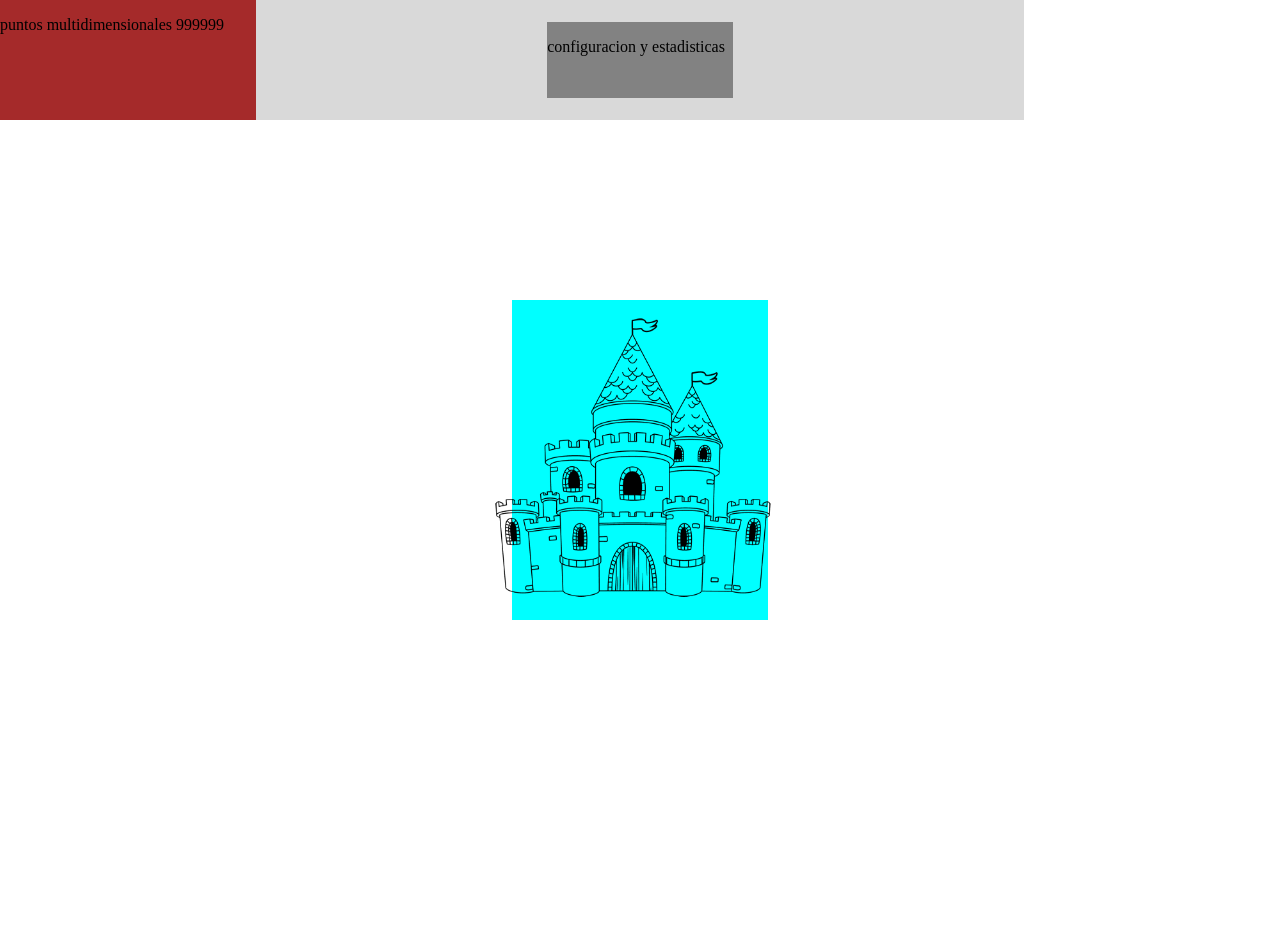
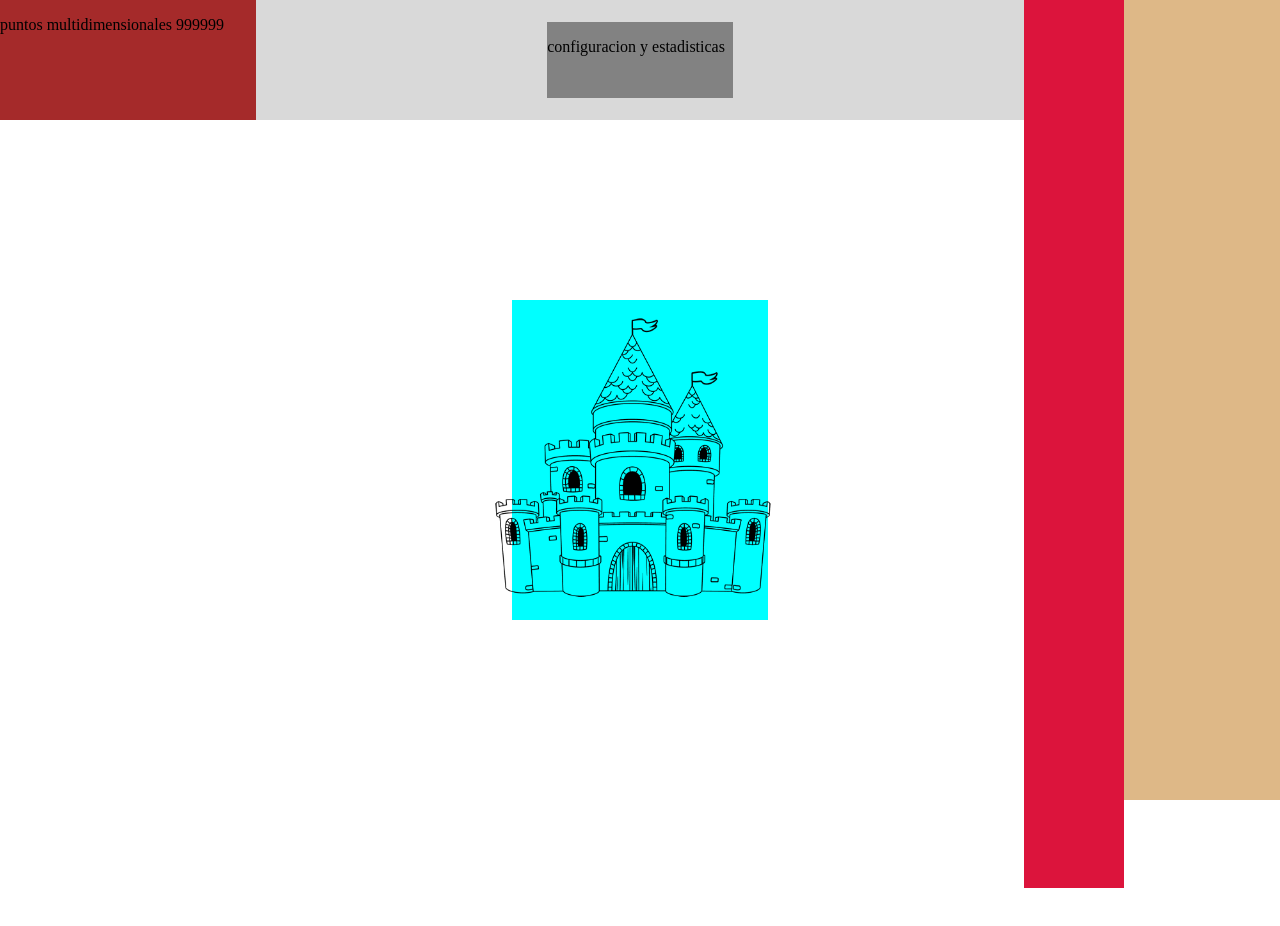
Before and after one commit to 3-TIC-ORT/proyecto-3-tripping-clicker, a plain HTML site: page index.html in a window 1280 px wide. Before the commit the page ends 800 px from the top, so only its background shows below. Drawn offline with Linux system fonts and the light colour scheme; files whose address does not match are found by name.

Commit message:
push  simon 2

```diff
--- a/index.html
+++ b/index.html
@@ -7,7 +7,7 @@
     <title>Document</title>
     <link rel="stylesheet" href="style.css" />
 </head>
-<body>
+<body><div class="body">
     <div class="puntosm">
         <p>puntos multidimensionales 999999</p>
     </div>
@@ -20,6 +20,14 @@
     <div class=mainobjdiv>
         <img src="file:///C:/Users/49160235/Documents/GitHub/proyecto-3-tripping-clicker/imagenes/castillo-de-princesas_2.png" alt="castillo" class=mainobj>
     </div>
+    <div class="mejoras">
+        <div class= "mejora" class= "mejora1"></div>
+        <div class= "mejora" class= "mejora2"></div>
+        <div class= "mejora" class= "mejora3"></div>
+        <div class= "mejora" class= "mejora4"></div>
+        <div class= "mejora" class= "mejora5"></div>
+        <div class= "mejora" class= "mejora6"></div>
+    </div>
 
-</body>
+</div></body>
 </html>
--- a/style.css
+++ b/style.css
@@ -27,7 +27,7 @@
 
 body{
     margin: 0px;
-    overflow: hidden;
+/*    overflow: hidden; */
 }
 
 .config{
@@ -46,3 +46,17 @@ body{
     align-items: up;
     background-color: brown;
 }
+.mejoras{
+    height: 100vh;
+    width: 20vw;
+    transform: translate(80vw, -70vh );
+    background-color: burlywood;
+}
+.mejora{
+    width: 7.8vw;
+    height: 18.5vh;
+    background-color: crimson;
+}
+.mejora1{
+    transform: translate(10vw, 10vh );
+}
```
